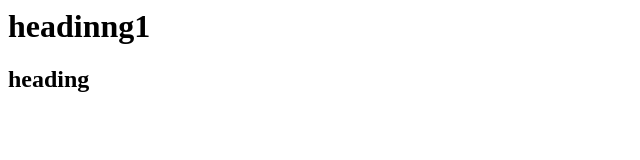
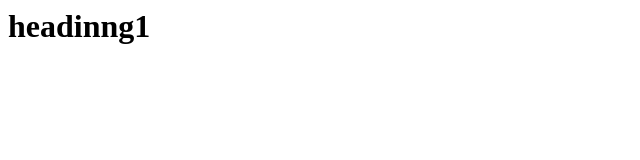
Before and after one commit to karantyagi1501/demo, a plain HTML site: page index.html in a window 1280 px wide. Shown: the whole page, without its empty margins (0-640 px from the left). Drawn offline with Linux system fonts and the light colour scheme.

Commit message:
second in master

```diff
--- a/index.html
+++ b/index.html
@@ -1,6 +1,3 @@
 <head>
 <html>
 <h1>headinng1</h1>
-<h2>heading</h2>
-</head>
-</html>
```
